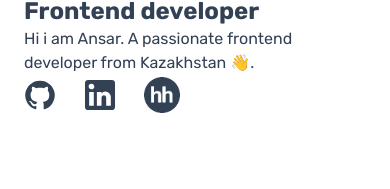
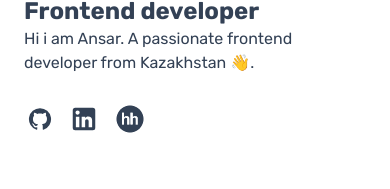
Before and after one commit to zugzwanggg/personal-website, a React (Vite) app: page / in a window 390 px wide. Shown: the part 213-402 px from the top of the page. Built offline with nearby package versions, Linux system fonts and the light colour scheme.

Commit message:
hover and zindex

```diff
--- a/src/components/Footer.tsx
+++ b/src/components/Footer.tsx
@@ -6,9 +6,9 @@ export const Footer = () => {
     <footer className="bg-slate-600 py-12 text-white">
       <div className="container">
         <div className="flex items-center justify-center gap-6 mb-6">
-          <a href='https://github.com/zugzwanggg'><GitHubIcon style={{fontSize: '2rem'}}/></a>
-          <a href='https://www.linkedin.com/in/ansar-amankos-865b7b287/'><LinkedInIcon style={{fontSize: '2.5rem'}}/></a>
-          <a href="https://hh.kz/resume/bb1a6000ff0c76f0fb0039ed1f547271736f74"><img className='w-9' src='./img/hh-logo-white.png'/></a>
+          <a className='duration-500 hover:scale-125' href='https://github.com/zugzwanggg'><GitHubIcon style={{fontSize: '2rem'}}/></a>
+          <a className='duration-500 hover:scale-125' href='https://www.linkedin.com/in/ansar-amankos-865b7b287/'><LinkedInIcon style={{fontSize: '2.5rem'}}/></a>
+          <a className='duration-500 hover:scale-125' href="https://hh.kz/resume/bb1a6000ff0c76f0fb0039ed1f547271736f74"><img className='w-9' src='./img/hh-logo-white.png'/></a>
         </div>
         <p className="text-center">Copyright ©2023 All rights reserved </p>
       </div>
--- a/src/components/Header.tsx
+++ b/src/components/Header.tsx
@@ -9,7 +9,7 @@ export interface IBurger {
 
 const Header:FC<IBurger> = ({burger,setBurger}) => {
   return (
-    <header className='fixed left-0 right-0 top-0 py-9 shadow-md bg-white'>
+    <header className='fixed left-0 z-50 right-0 top-0 py-9 shadow-md bg-white'>
       <div className="container">
         <nav>
           <ul className='md:flex items-center justify-end gap-12 hidden'>
--- a/src/components/MenuNav.tsx
+++ b/src/components/MenuNav.tsx
@@ -5,7 +5,7 @@ import {IBurger} from "./Header"
 
 export const MenuNav:FC<IBurger> = ({burger,setBurger}) => {
   return (
-    <nav className={`${burger ? 'translate-x-0 ' : '-translate-x-full'} transition ease-in-out duration-500 p-20 fixed top-16 h-screen w-screen bg-slate-50`}>
+    <nav className={`${burger ? 'translate-x-0 ' : '-translate-x-full'} z-40 transition ease-in-out duration-500 p-20 fixed top-16 h-screen w-screen bg-slate-50`}>
       <ul className="flex flex-col gap-6 justify-center items-center">
         <li onClick={()=>setBurger(false)}><a className="hover:bg-slate-300 p-6" href="#about">About</a></li>
         <li onClick={()=>setBurger(false)}><a className="hover:bg-slate-300 p-6" href="#projects">Projects</a></li>
--- a/src/components/sections/Home.tsx
+++ b/src/components/sections/Home.tsx
@@ -16,15 +16,15 @@ const Home = () => {
   ]
 
   return (
-    <section className="container my-52 md:my-80">
+    <section className="container my-52 md:my-72">
       <img src="" alt="" />
       <div className="md:gap-4 flex flex-col">
         <h1 className="md:text-6xl text-2xl font-bold">Frontend developer</h1>
         <p className="md:text-2xl">Hi i am Ansar. A passionate frontend developer from Kazakhstan <span className="md:text-4xl">👋</span>.</p>
-        <div className="flex items-center gap-6 mb-6">
-          <a href='https://github.com/zugzwanggg'><GitHubIcon style={{fontSize: '2rem'}}/></a>
-          <a href='https://www.linkedin.com/in/ansar-amankos-865b7b287/'><LinkedInIcon style={{fontSize: '2.5rem'}}/></a>
-          <a href="https://hh.kz/resume/bb1a6000ff0c76f0fb0039ed1f547271736f74"><img className='w-9' src='./img/hh-logo.png'/></a>
+        <div className="flex items-center gap-2 md:gap-6 mb-6 mt-6">
+          <a className='duration-500 scale-75 md:scale-100 md:hover:scale-125 hover:scale-90' href='https://github.com/zugzwanggg'><GitHubIcon style={{fontSize: '2rem'}}/></a>
+          <a className='duration-500 scale-75 md:scale-100 md:hover:scale-125 hover:scale-90' href='https://www.linkedin.com/in/ansar-amankos-865b7b287/'><LinkedInIcon style={{fontSize: '2.5rem'}}/></a>
+          <a className='duration-500 scale-75 md:scale-100 md:hover:scale-125 hover:scale-90' href="https://hh.kz/resume/bb1a6000ff0c76f0fb0039ed1f547271736f74"><img className='w-9' src='./img/hh-logo.png'/></a>
         </div>
       </div>
       <div className="mt-16 flex items-center flex-col md:flex-row gap-4">
@@ -33,7 +33,7 @@ const Home = () => {
         <ul className="flex gap-4">
         {stack.map(pic => {
           return <li key={pic}>
-            <img className="relative w-10 transition -z-10 hover:-top-2 md:w-14" src={`./img/${pic}.svg`} alt={`${pic}`} />
+            <img className="relative w-10 duration-1000 hover:-top-4 md:w-14" src={`./img/${pic}.svg`} alt={`${pic}`} />
           </li>
         })}
       </ul>
```
